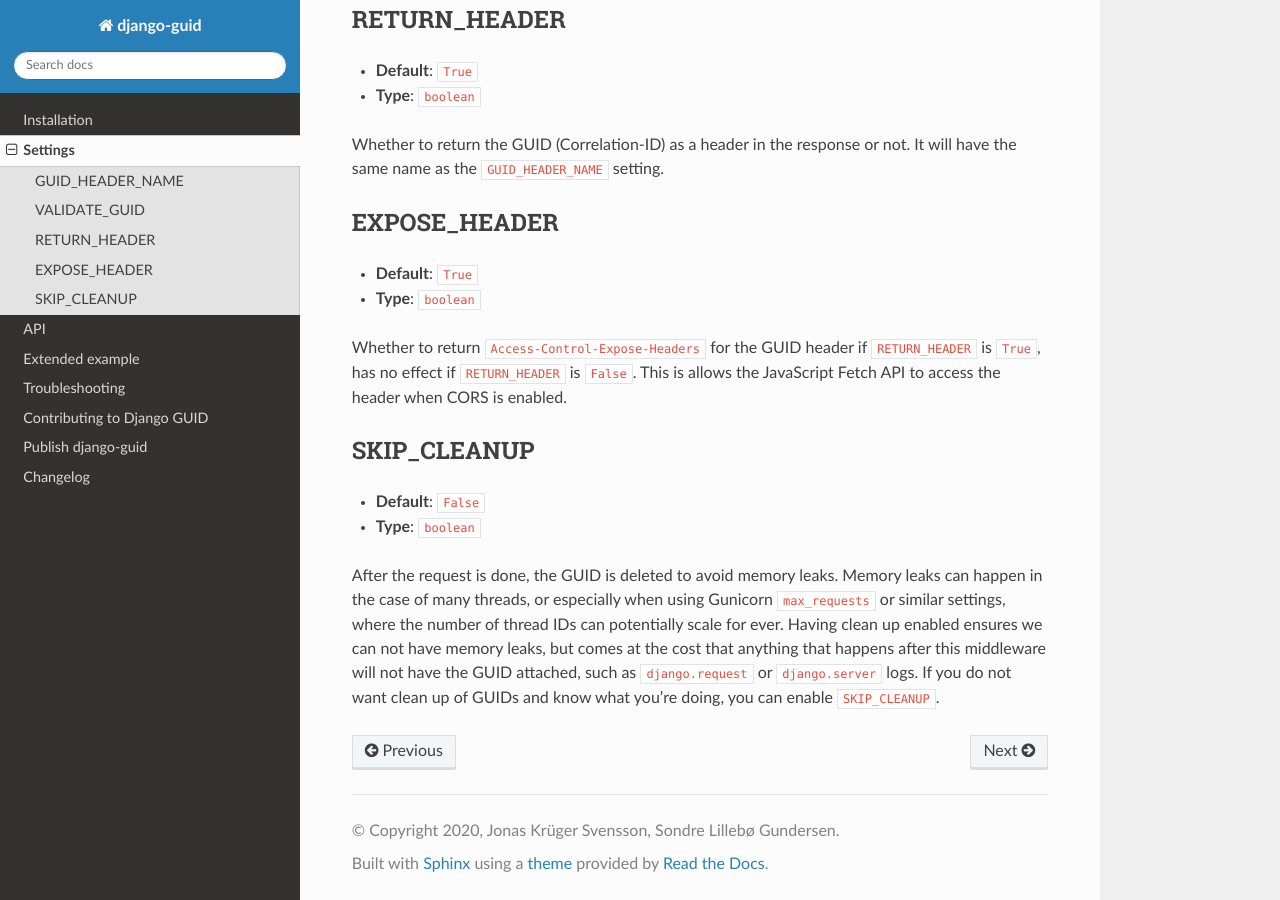
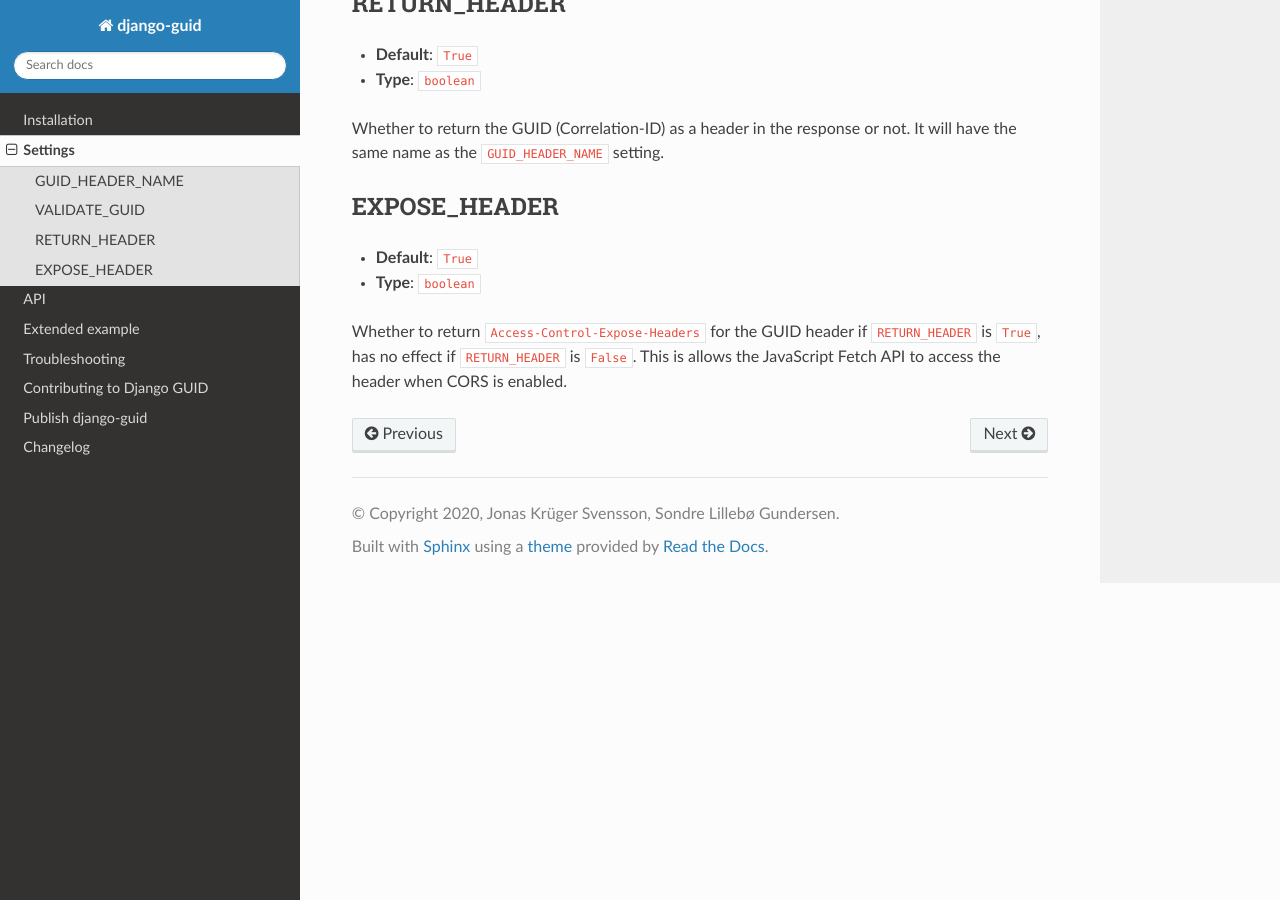
Before and after one commit to snok/django-guid, a Sphinx documentation site: the page built from docs/settings.rst, in a window 1280 px wide and 900 px high, scrolled down 827 px. Built offline with Sphinx 7.4.7 and the Read the Docs theme 2.0.0, drawn with Linux system fonts in a browser that asks for light colours.

Commit message:
Removed all references to SKIP_CLEANUP, except for in config.py where it should stay until the next major version bump

```diff
--- a/docs/settings.rst
+++ b/docs/settings.rst
@@ -12,7 +12,6 @@ Default settings are shown below:
         VALIDATE_GUID = True,
         RETURN_HEADER = True,
         EXPOSE_HEADER = True,
-        SKIP_CLEANUP = False,
     }
 
 
@@ -57,17 +56,3 @@ EXPOSE_HEADER
 Whether to return :code:`Access-Control-Expose-Headers` for the GUID header if
 :code:`RETURN_HEADER` is :code:`True`, has no effect if :code:`RETURN_HEADER` is :code:`False`.
 This is allows the JavaScript Fetch API to access the header when CORS is enabled.
-
-.. _skip_cleanup_setting:
-
-SKIP_CLEANUP
-------------
-* **Default**: ``False``
-* **Type**: ``boolean``
-
-After the request is done, the GUID is deleted to avoid memory leaks. Memory leaks can happen in the
-case of many threads, or especially when using Gunicorn :code:`max_requests` or similar settings,
-where the number of thread IDs can potentially scale for ever.
-Having clean up enabled ensures we can not have memory leaks, but comes at the cost that anything that happens
-after this middleware will not have the GUID attached, such as :code:`django.request` or :code:`django.server`
-logs. If you do not want clean up of GUIDs and know what you're doing, you can enable :code:`SKIP_CLEANUP`.
```
Also changed, not shown: README.rst (+0 -10 lines), 3 other files.
